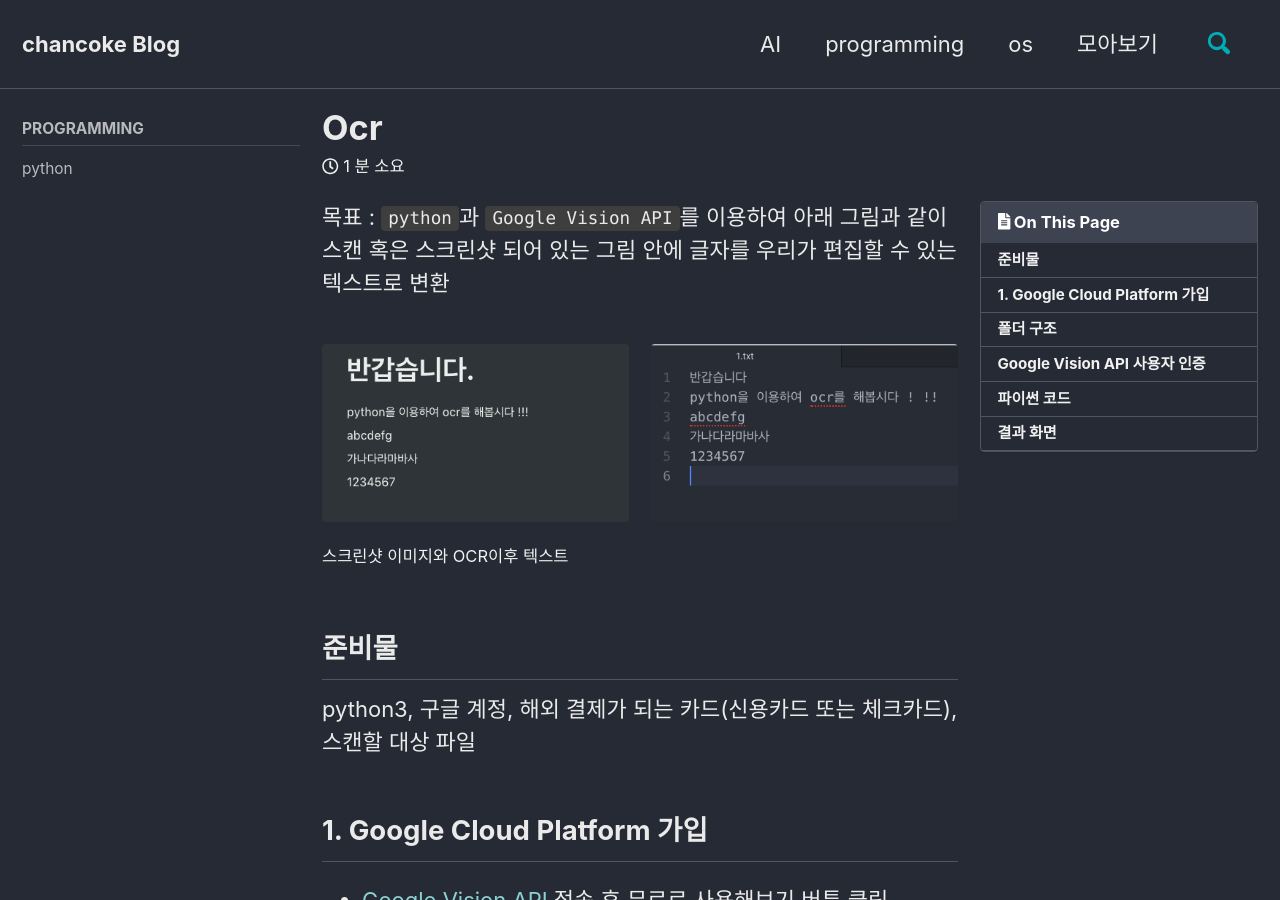
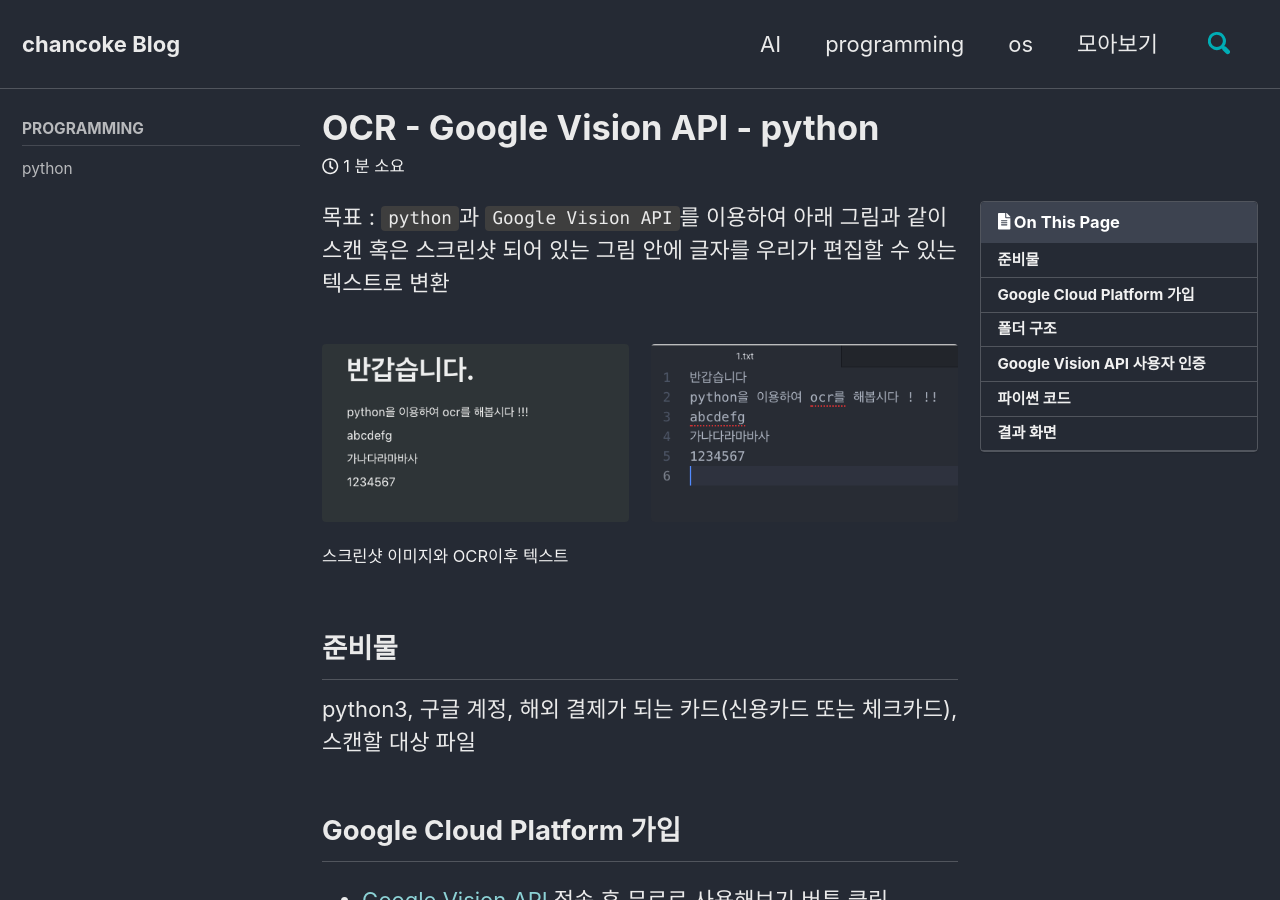
Before and after one commit to naramp4/naramp4.github.io, a Jekyll site: the page built from _posts/2019-01-21-ocr.md, in a window 1280 px wide and 900 px high. Built offline with Jekyll 4.4.1, drawn with Linux system fonts in a browser that asks for light colours; cached includes are drawn as plain includes; nearby versions of some CDN libraries; comment, search, counter and statistics services are not loaded.

Commit message:
ocr title 변경

```diff
--- a/_posts/2019-01-21-ocr.md
+++ b/_posts/2019-01-21-ocr.md
@@ -1,4 +1,5 @@
 ---
+title : OCR - Google Vision API - python
 category:
     - python
 tags:
@@ -22,7 +23,7 @@ sidebar:
 
 python3, 구글 계정, 해외 결제가 되는 카드(신용카드 또는 체크카드), 스캔할 대상 파일
 
-## 1. Google Cloud Platform 가입
+## Google Cloud Platform 가입
 
 - [Google Vision API](https://cloud.google.com/vision/?hl=ko){: target='_blank' } 접속 후 무료로 사용해보기 버튼 클릭
 
```
